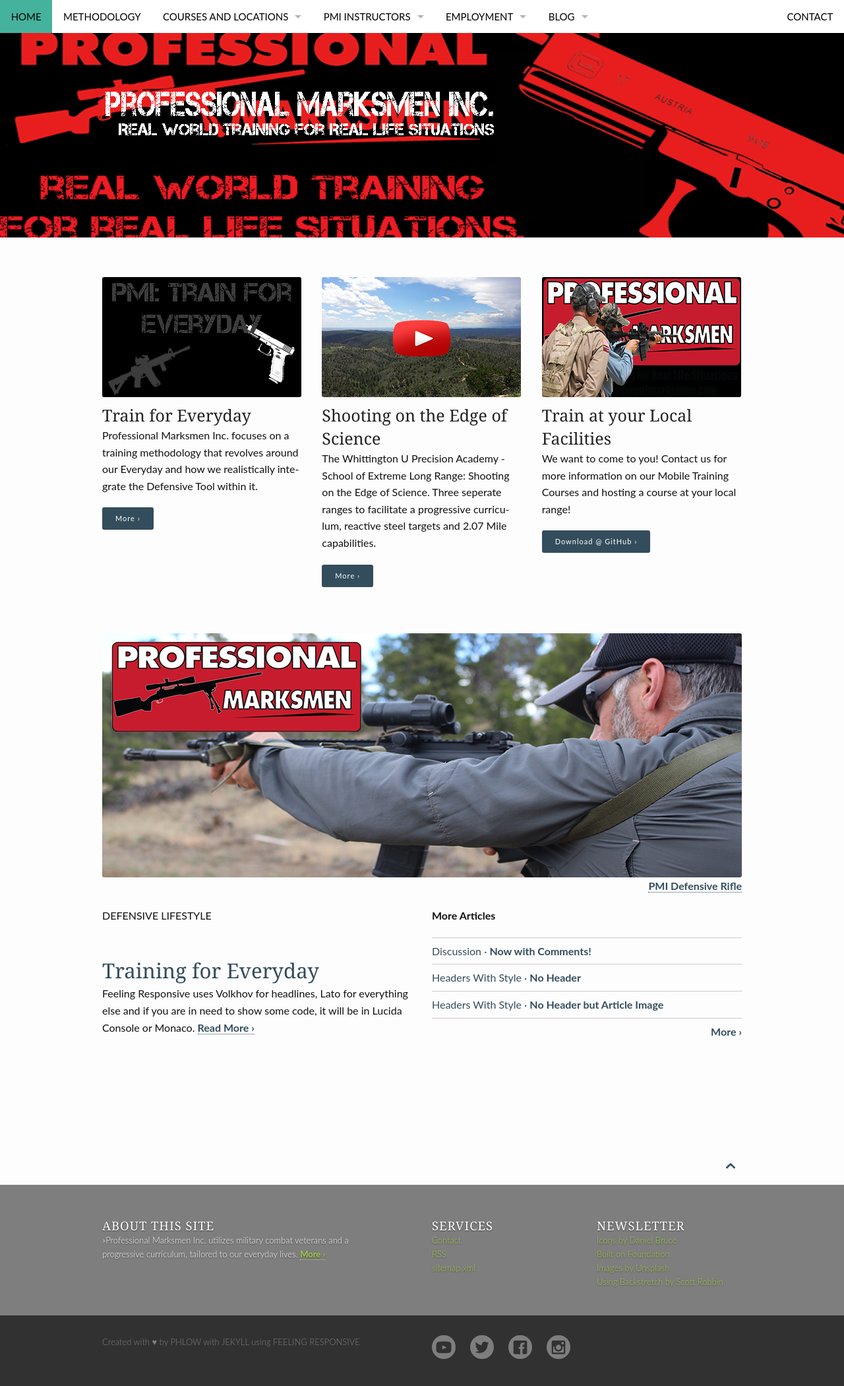
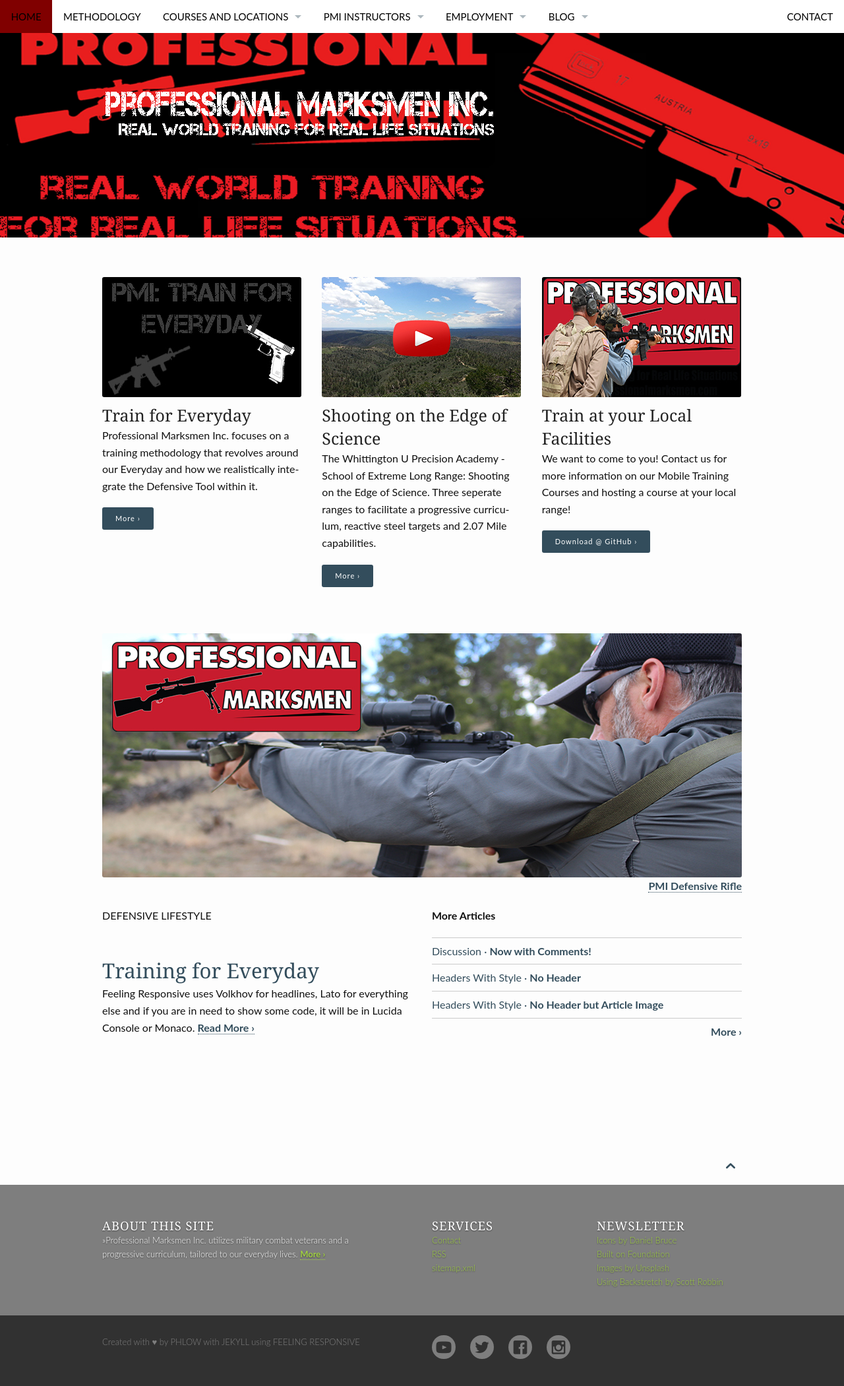
Before and after one commit to JonWeilerPMI/pmisite, a Jekyll site: the page built from index.md, in a window 1280 px wide. Shown: the whole page at 66% size. Built offline with Jekyll 4.4.1, drawn with Linux system fonts in a browser that asks for light colours.

Commit message:
updating colors

```diff
--- a/_sass/_01_settings_colors.scss
+++ b/_sass/_01_settings_colors.scss
@@ -26,7 +26,7 @@
 ------------------------------------------------------------------- */
 
 $ci-1: #334D5C;		// dark turquoise
-$ci-2: #45B29D;		// turquoise
+$ci-2: #800000;		// dark red
 $ci-3: #EFC94C;		// yellow
 $ci-4: #E27A3F;		// orange
 $ci-5: #DF4949;		// red
```
